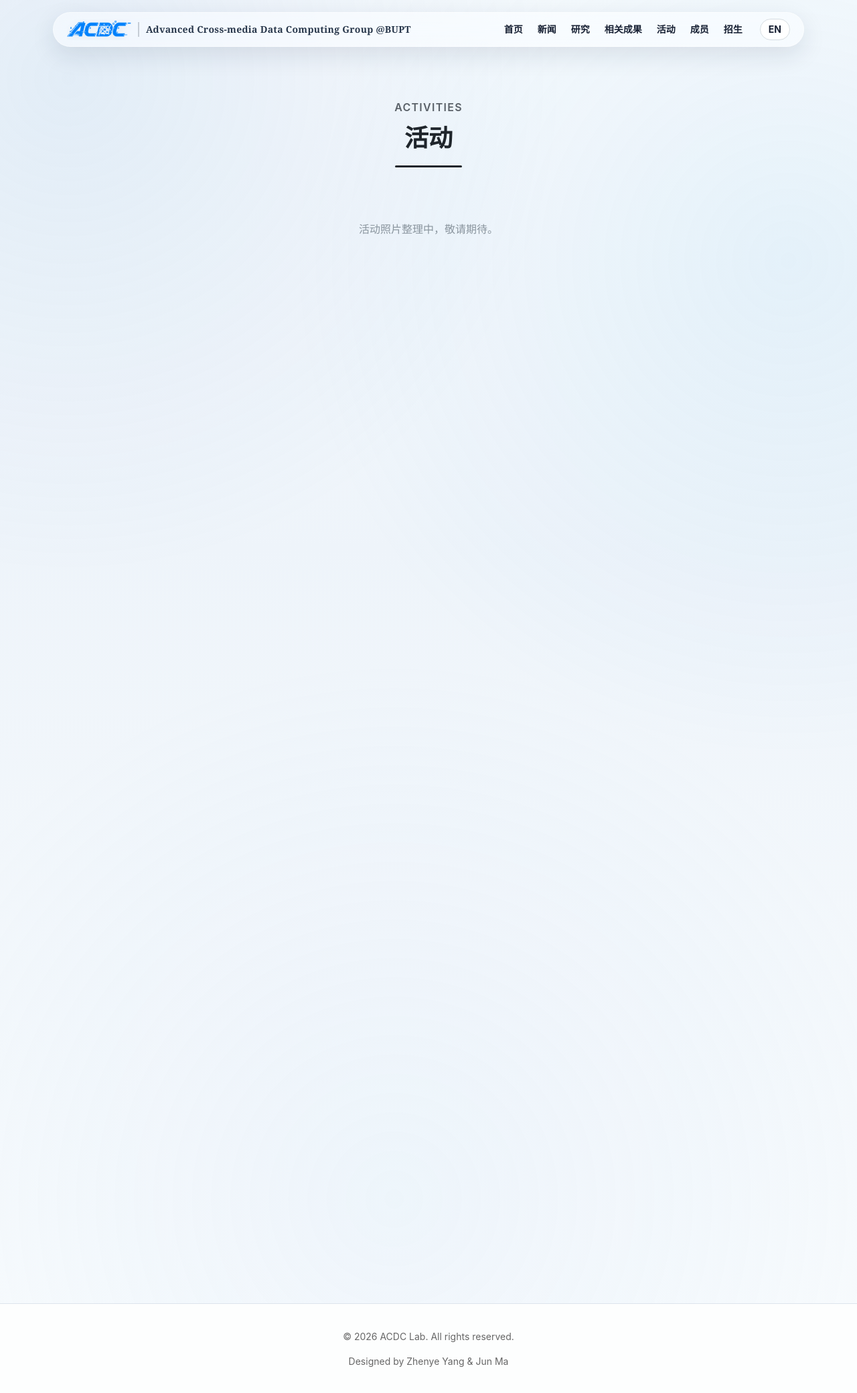
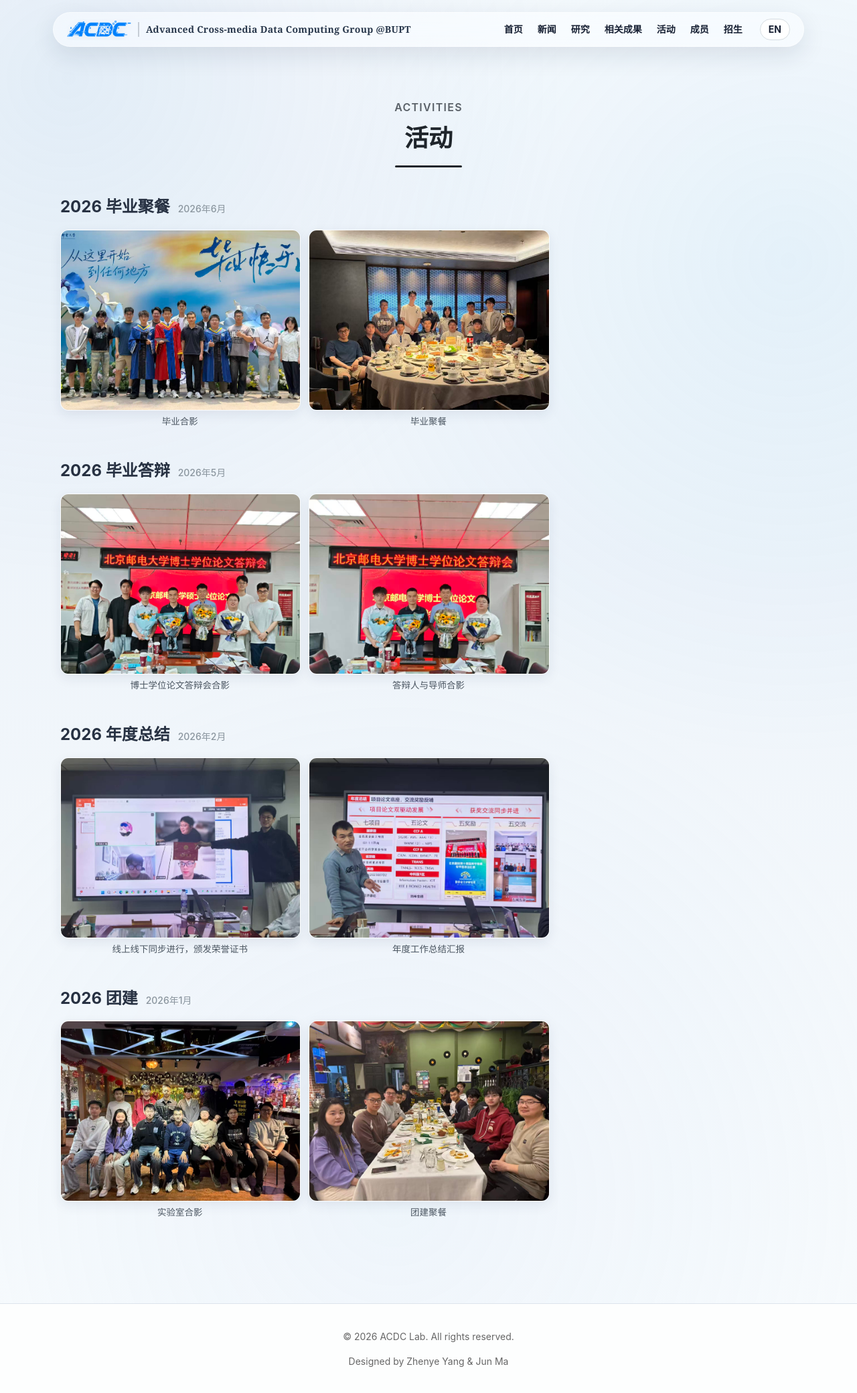
Before and after one commit to acdc-lab/acdc-lab.github.io, a Jekyll site: the page built from activities.markdown, in a window 1280 px wide. Shown: the whole page at 67% size. Built offline with Jekyll 4.4.1, drawn with Linux system fonts in a browser that asks for light colours.

Commit message:
Add 8 lab activity photos across 4 events (zh+en)
- 2026 team building, annual review, thesis defense, graduation dinner
- Data file gains title_en / caption_en; both pages render their own language
- Date now formatted per language (2026年6月 / Jun 2026)

Co-Authored-By: Claude Code <noreply@anthropic.com>

```diff
--- a/_data/activities.yml
+++ b/_data/activities.yml
@@ -1,17 +1,57 @@
-# 活动列表：按时间倒序排列
+# 活动列表：按时间倒序排列（最新的放最上面）
+#
 # 每项字段：
-#   title   活动标题
-#   date    日期（显示用，如 2026-06-10）
-#   photos  照片列表，每张：
-#     img     图片路径（放在 assets/img/activities/ 下，如 /assets/img/activities/2026-graduation/photo1.jpg）
-#     caption 图片说明（可选）
+#   title     活动标题（中文页显示）
+#   title_en  活动标题（英文页显示；不填则英文页也用 title）
+#   date      日期，必须写完整的 YYYY-MM-DD（显示时只取到「年月」，
+#             日不确定就随便填个 01，页面上不会显示出来）
+#   photos    照片列表，每张：
+#     img         图片路径（放在 assets/img/activities/<活动名>/ 下）
+#     caption     图片说明（中文页显示，可选）
+#     caption_en  图片说明（英文页显示，可选；不填则英文页不显示说明）
 #
-# 示例：
-# - title: 2026 毕业季合影
-#   date: 2026-06-10
-#   photos:
-#     - img: /assets/img/activities/2026-graduation/photo1.jpg
-#       caption: 实验室合影
-#     - img: /assets/img/activities/2026-graduation/photo2.jpg
-#       caption: 聚餐
-[]
+# 加新活动：把照片放进 assets/img/activities/<活动名>/，照着下面复制一段改就行。
+
+- title: 2026 毕业聚餐
+  title_en: 2026 Graduation Dinner
+  date: "2026-06-01"   # 日不确定，填的 01；显示只到「年月」
+  photos:
+    - img: /assets/img/activities/2026-06-graduation-dinner/photo1.jpg
+      caption: 毕业合影
+      caption_en: Graduation group photo
+    - img: /assets/img/activities/2026-06-graduation-dinner/photo2.jpg
+      caption: 毕业聚餐
+      caption_en: Graduation dinner
+
+- title: 2026 毕业答辩
+  title_en: 2026 Thesis Defense
+  date: "2026-05-01"   # 日不确定，填的 01；显示只到「年月」
+  photos:
+    - img: /assets/img/activities/2026-05-thesis-defense/photo1.jpg
+      caption: 博士学位论文答辩会合影
+      caption_en: Group photo at the doctoral thesis defense
+    - img: /assets/img/activities/2026-05-thesis-defense/photo2.jpg
+      caption: 答辩人与导师合影
+      caption_en: Candidates with their advisor
+
+- title: 2026 年度总结
+  title_en: 2026 Annual Review
+  date: "2026-02-05"
+  photos:
+    - img: /assets/img/activities/2026-02-annual-summary/photo1.jpg
+      caption: 线上线下同步进行，颁发荣誉证书
+      caption_en: Held in person and online, with certificates awarded
+    - img: /assets/img/activities/2026-02-annual-summary/photo2.jpg
+      caption: 年度工作总结汇报
+      caption_en: Annual work summary presentation
+
+- title: 2026 团建
+  title_en: 2026 Team Building
+  date: "2026-01-01"   # 日不确定，填的 01；显示只到「年月」
+  photos:
+    - img: /assets/img/activities/2026-01-team-building/photo1.jpg
+      caption: 实验室合影
+      caption_en: Lab group photo
+    - img: /assets/img/activities/2026-01-team-building/photo2.jpg
+      caption: 团建聚餐
+      caption_en: Team dinner
--- a/activities.markdown
+++ b/activities.markdown
@@ -16,7 +16,7 @@ permalink: /activities/
   {% if activities and activities.size > 0 %}
   {% for act in activities %}
   <div class="act-block">
-    <h2 class="act-title">{{ act.title }}<span class="act-date">{{ act.date }}</span></h2>
+    <h2 class="act-title">{{ act.title }}<span class="act-date">{{ act.date | date: "%Y年%-m月" }}</span></h2>
     <div class="act-grid">
       {% for p in act.photos %}
       <figure class="act-item">
--- a/en/activities.markdown
+++ b/en/activities.markdown
@@ -16,12 +16,12 @@ permalink: /en/activities/
   {% if activities and activities.size > 0 %}
   {% for act in activities %}
   <div class="act-block">
-    <h2 class="act-title">{{ act.title }}<span class="act-date">{{ act.date }}</span></h2>
+    <h2 class="act-title">{{ act.title_en | default: act.title }}<span class="act-date">{{ act.date | date: "%b %Y" }}</span></h2>
     <div class="act-grid">
       {% for p in act.photos %}
       <figure class="act-item">
-        <img src="{{ p.img | relative_url }}" alt="{{ p.caption | default: act.title }}" loading="lazy" decoding="async">
-        {% if p.caption %}<figcaption>{{ p.caption }}</figcaption>{% endif %}
+        <img src="{{ p.img | relative_url }}" alt="{{ p.caption_en | default: act.title_en | default: act.title }}" loading="lazy" decoding="async">
+        {% if p.caption_en %}<figcaption>{{ p.caption_en }}</figcaption>{% endif %}
       </figure>
       {% endfor %}
     </div>
```
Also changed, not shown: assets/img/activities/2026-01-team-building/photo1.jpg (added), assets/img/activities/2026-01-team-building/photo2.jpg (added), assets/img/activities/2026-02-annual-summary/photo1.jpg (added), assets/img/activities/2026-02-annual-summary/photo2.jpg (added), assets/img/activities/2026-05-thesis-defense/photo1.jpg (added), assets/img/activities/2026-05-thesis-defense/photo2.jpg (added), assets/img/activities/2026-06-graduation-dinner/photo1.jpg (added), assets/img/activities/2026-06-graduation-dinner/photo2.jpg (added).
